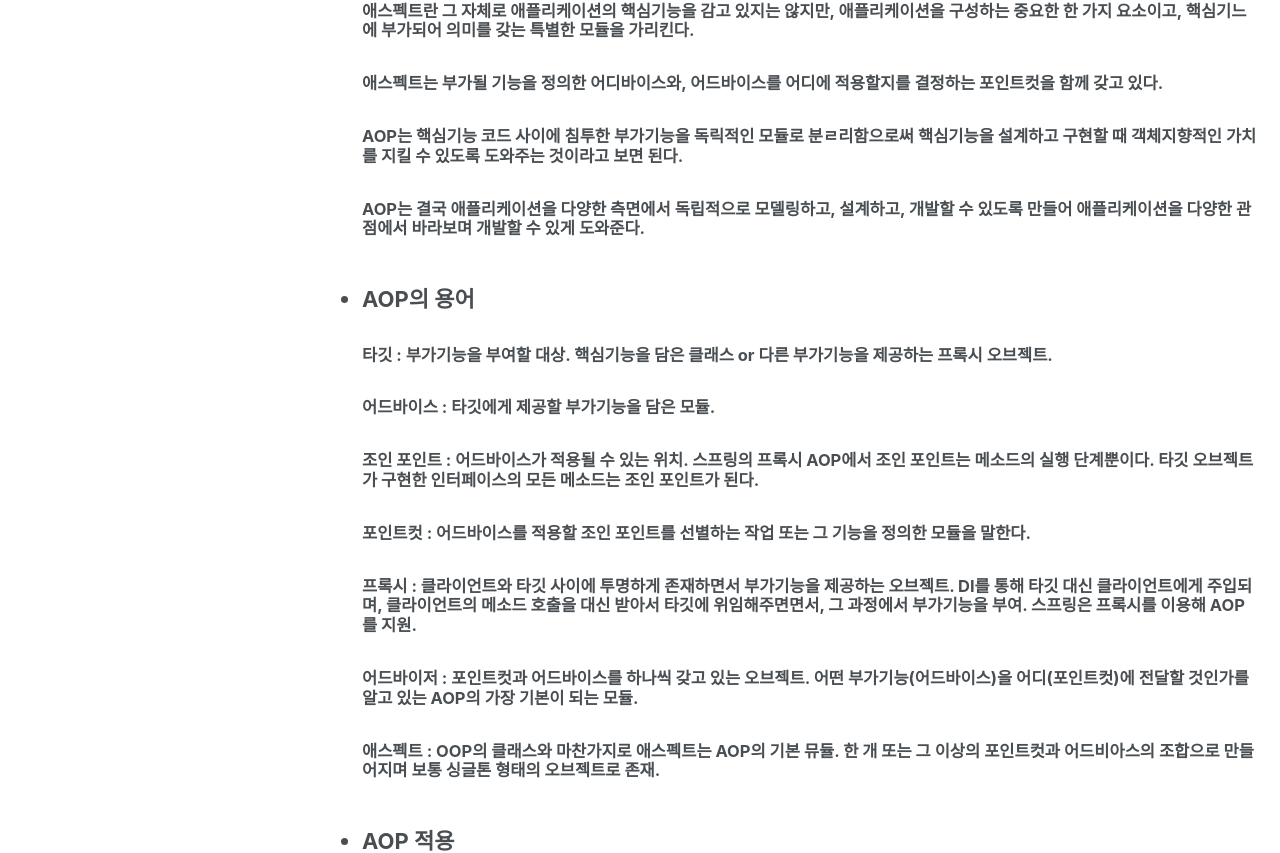
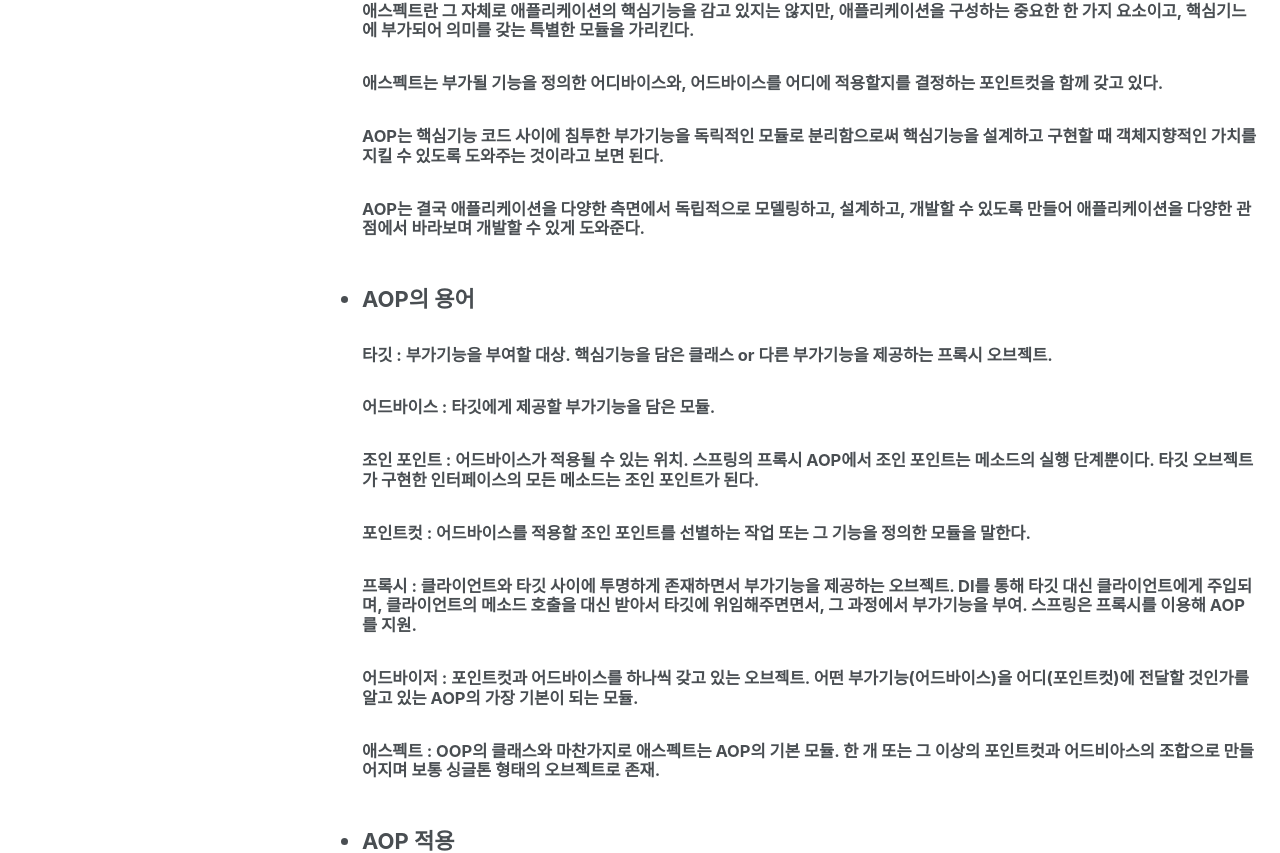
Before and after one commit to mdwgti16/mdwgti16.github.io, a Jekyll site: the page built from _posts/spring/2020-02-11-aop.md, in a window 1280 px wide and 1400 px high. Shown: the part 408-1261 px from the top of the window. Built offline with Jekyll 4.4.1, drawn with Linux system fonts in a browser that asks for light colours; cached includes are drawn as plain includes; nearby versions of some CDN libraries; comment, search, counter and statistics services are not loaded.

Commit message:
modify aop

```diff
--- a/_posts/spring/2020-02-11-aop.md
+++ b/_posts/spring/2020-02-11-aop.md
@@ -16,7 +16,7 @@ categories: Spring
 * ### AOP 란
 ##### 애스펙트란 그 자체로 애플리케이션의 핵심기능을 감고 있지는 않지만, 애플리케이션을 구성하는 중요한 한 가지 요소이고, 핵심기느에 부가되어 의미를 갖는 특별한 모듈을 가리킨다.
 ##### 애스펙트는 부가될 기능을 정의한 어디바이스와, 어드바이스를 어디에 적용할지를 결정하는 포인트컷을 함께 갖고 있다.
-##### AOP는 핵심기능 코드 사이에 침투한 부가기능을 독릭적인 모듈로 분ㄹ리함으로써 핵심기능을 설계하고 구현할 때 객체지향적인 가치를 지킬 수 있도록 도와주는 것이라고 보면 된다.
+##### AOP는 핵심기능 코드 사이에 침투한 부가기능을 독릭적인 모듈로 분리함으로써 핵심기능을 설계하고 구현할 때 객체지향적인 가치를 지킬 수 있도록 도와주는 것이라고 보면 된다.
 ##### AOP는 결국 애플리케이션을 다양한 측면에서 독립적으로 모델링하고, 설계하고, 개발할 수 있도록 만들어 애플리케이션을 다양한 관점에서 바라보며 개발할 수 있게 도와준다.
 * ### AOP의 용어
 ###### 타깃 : 부가기능을 부여할 대상. 핵심기능을 담은 클래스 or 다른 부가기능을 제공하는 프록시 오브젝트.
@@ -25,7 +25,7 @@ categories: Spring
 ###### 포인트컷 : 어드바이스를 적용할 조인 포인트를 선별하는 작업 또는 그 기능을 정의한 모듈을 말한다.
 ###### 프록시 : 클라이언트와 타깃 사이에 투명하게 존재하면서 부가기능을 제공하는 오브젝트. DI를 통해 타깃 대신 클라이언트에게 주입되며, 클라이언트의 메소드 호출을 대신 받아서 타깃에 위임해주면면서, 그 과정에서 부가기능을 부여. 스프링은 프록시를 이용해 AOP를 지원.
 ###### 어드바이저 : 포인트컷과 어드바이스를 하나씩 갖고 있는 오브젝트. 어떤 부가기능(어드바이스)을 어디(포인트컷)에 전달할 것인가를 알고 있는 AOP의 가장 기본이 되는 모듈.
-###### 애스펙트 : OOP의 클래스와 마찬가지로 애스펙트는 AOP의 기본 뮤듈. 한 개 또는 그 이상의 포인트컷과 어드비아스의 조합으로 만들어지며 보통 싱글톤 형태의 오브젝트로 존재.
+###### 애스펙트 : OOP의 클래스와 마찬가지로 애스펙트는 AOP의 기본 모듈. 한 개 또는 그 이상의 포인트컷과 어드비아스의 조합으로 만들어지며 보통 싱글톤 형태의 오브젝트로 존재.
 * ### AOP 적용
 	<details markdown="1">
 	<summary><font size="4px" >UserService.java</font></summary>
```
